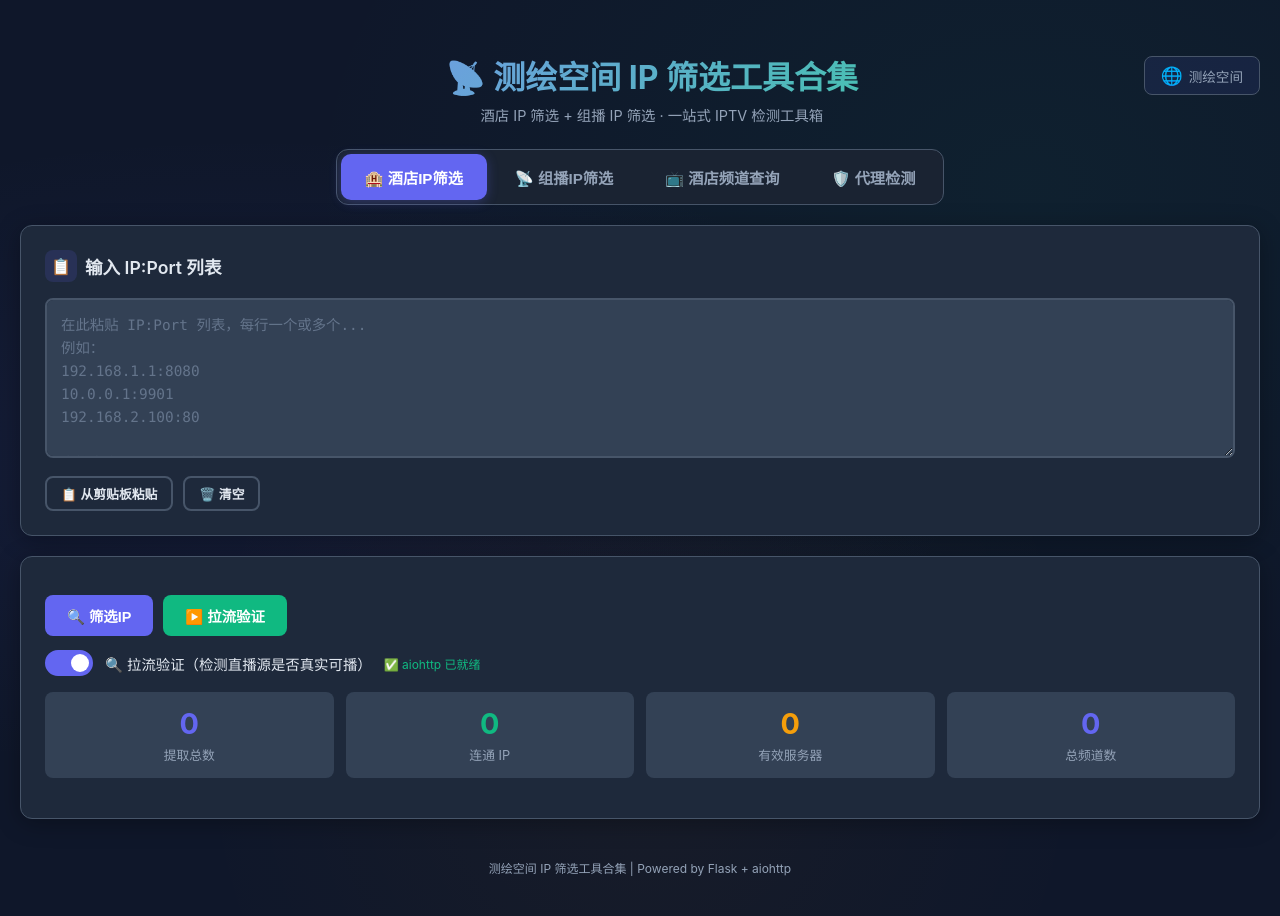
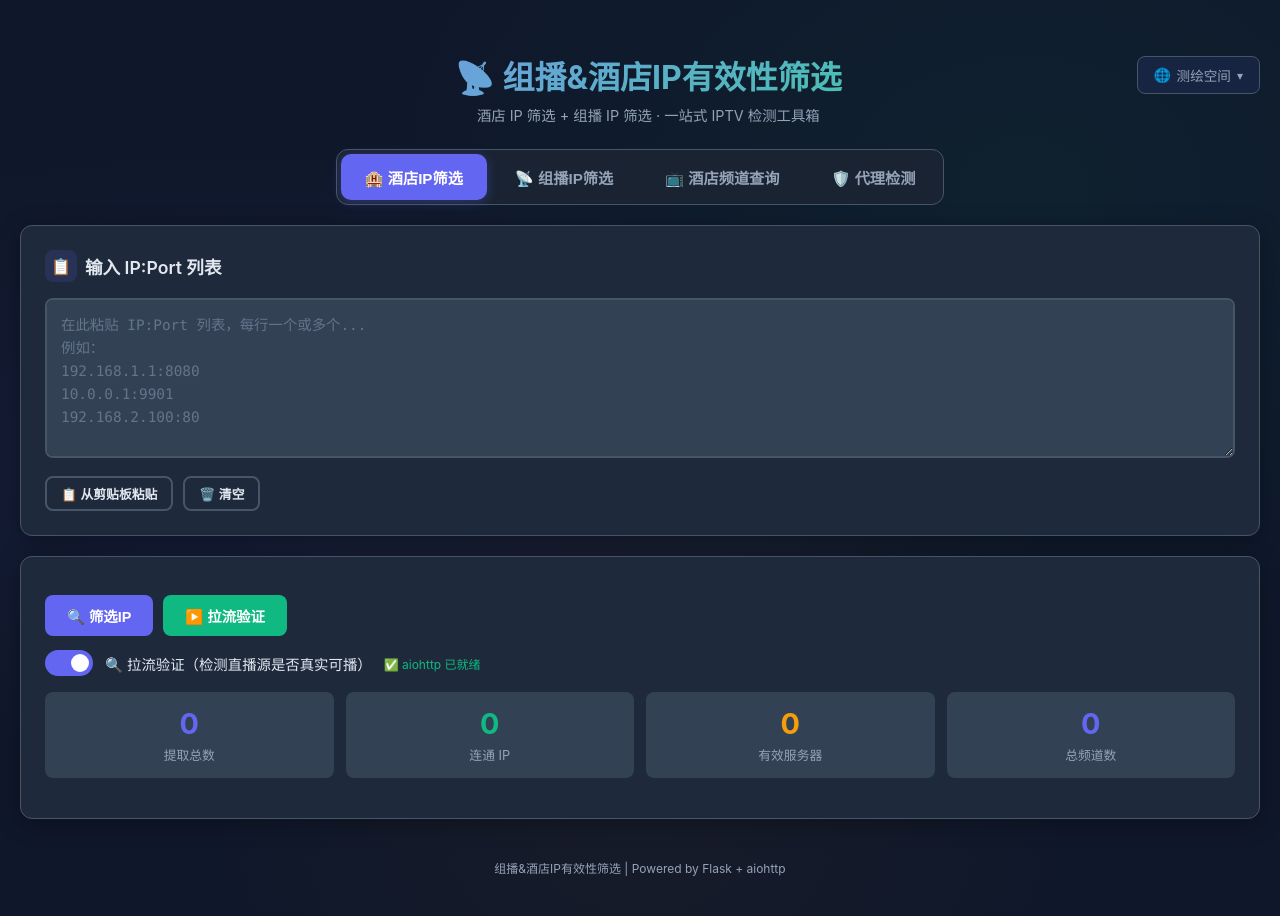
Before and after one commit to ldpc520/iptv-sift, a Flask app: page / in a window 1280 px wide. Run offline with Flask 3, Linux system fonts and the light colour scheme; data that the repository does not hold is empty.

Commit message:
Update index.html

```diff
--- a/templates/index.html
+++ b/templates/index.html
@@ -3,7 +3,7 @@
 <head>
     <meta charset="UTF-8">
     <meta name="viewport" content="width=device-width, initial-scale=1.0">
-    <title>测绘空间 IP 筛选工具合集</title>
+    <title>组播&酒店IP有效性筛选</title>
     <style>
         * { margin: 0; padding: 0; box-sizing: border-box; }
 
@@ -89,6 +89,70 @@
             font-size: 1.1rem;
         }
 
+        /* Header Dropdown */
+        .header-dropdown {
+            position: relative;
+            flex-shrink: 0;
+            margin-top: 4px;
+        }
+        .header-drop-btn {
+            display: inline-flex;
+            align-items: center;
+            gap: 6px;
+            padding: 8px 16px;
+            background: rgba(99, 102, 241, 0.1);
+            border: 1px solid var(--border);
+            border-radius: 8px;
+            color: var(--text-muted);
+            font-size: 0.85rem;
+            font-weight: 500;
+            cursor: pointer;
+            transition: all 0.25s;
+            white-space: nowrap;
+            font-family: inherit;
+        }
+        .header-drop-btn:hover {
+            color: #818cf8;
+            border-color: var(--primary);
+            background: rgba(99, 102, 241, 0.15);
+            box-shadow: 0 2px 8px rgba(99, 102, 241, 0.2);
+        }
+        .header-drop-btn .drop-arrow {
+            font-size: 0.75rem;
+            transition: transform 0.2s;
+        }
+        .header-drop-menu {
+            display: none;
+            position: absolute;
+            top: calc(100% + 6px);
+            right: 0;
+            min-width: 200px;
+            background: var(--card-bg);
+            border: 1px solid var(--border);
+            border-radius: 8px;
+            padding: 6px;
+            z-index: 100;
+            box-shadow: 0 8px 24px rgba(0,0,0,0.35);
+        }
+        .header-drop-menu.show {
+            display: block;
+        }
+        .header-drop-menu a {
+            display: flex;
+            align-items: center;
+            gap: 8px;
+            padding: 10px 12px;
+            color: var(--text-primary);
+            text-decoration: none;
+            font-size: 0.85rem;
+            border-radius: 6px;
+            transition: background 0.15s, color 0.15s;
+        }
+        .header-drop-menu a:hover {
+            background: rgba(99, 102, 241, 0.12);
+            color: #818cf8;
+        }
+
         /* Tab Navigation */
         .tab-nav {
             display: flex;
@@ -857,12 +921,19 @@
         <div class="header">
             <div style="width:140px; flex-shrink:0;"></div>
             <div class="header-center">
-                <h1>📡 测绘空间 IP 筛选工具合集</h1>
+                <h1>📡 组播&酒店IP有效性筛选</h1>
                 <p class="subtitle">酒店 IP 筛选 + 组播 IP 筛选 · 一站式 IPTV 检测工具箱</p>
             </div>
-            <a href="https://fofa.info/" target="_blank" class="header-link" title="访问测绘空间 FOFA">
-                <span class="link-icon">🌐</span> 测绘空间
-            </a>
+            <div class="header-dropdown" id="headerDropdown">
+                <button class="header-drop-btn" onclick="document.getElementById('headerDropMenu').classList.toggle('show')">
+                    <span class="link-icon">🌐</span> 测绘空间 <span class="drop-arrow">▾</span>
+                </button>
+                <div class="header-drop-menu" id="headerDropMenu">
+                    <a href="https://fofa.info/" target="_blank">🌐 FOFA 测绘空间</a>
+                    <a href="https://quake.360.net/" target="_blank">🔍 360 网络测绘空间</a>
+                    <a href="https://www.zoomeye.org/" target="_blank">👁 钟馗之眼 ZoomEye</a>
+                </div>
+            </div>
         </div>
 
         <!-- Tab Navigation -->
@@ -1260,7 +1331,7 @@
             </div>
         </div>
 
-        <div class="mc-footer">测绘空间 IP 筛选工具合集 | Powered by Flask + aiohttp</div>
+        <div class="mc-footer">组播&酒店IP有效性筛选 | Powered by Flask + aiohttp</div>
     </div>
 
     <!-- Toast container -->
@@ -1705,6 +1776,11 @@
             });
             document.addEventListener('click', (e) => {
                 if (!mcCombo.contains(e.target)) mcCloseDropdown();
+                // 点击外部关闭测绘空间下拉菜单
+                const hd = document.getElementById('headerDropdown');
+                if (hd && !hd.contains(e.target)) {
+                    document.getElementById('headerDropMenu').classList.remove('show');
+                }
             });
         });
 
```
